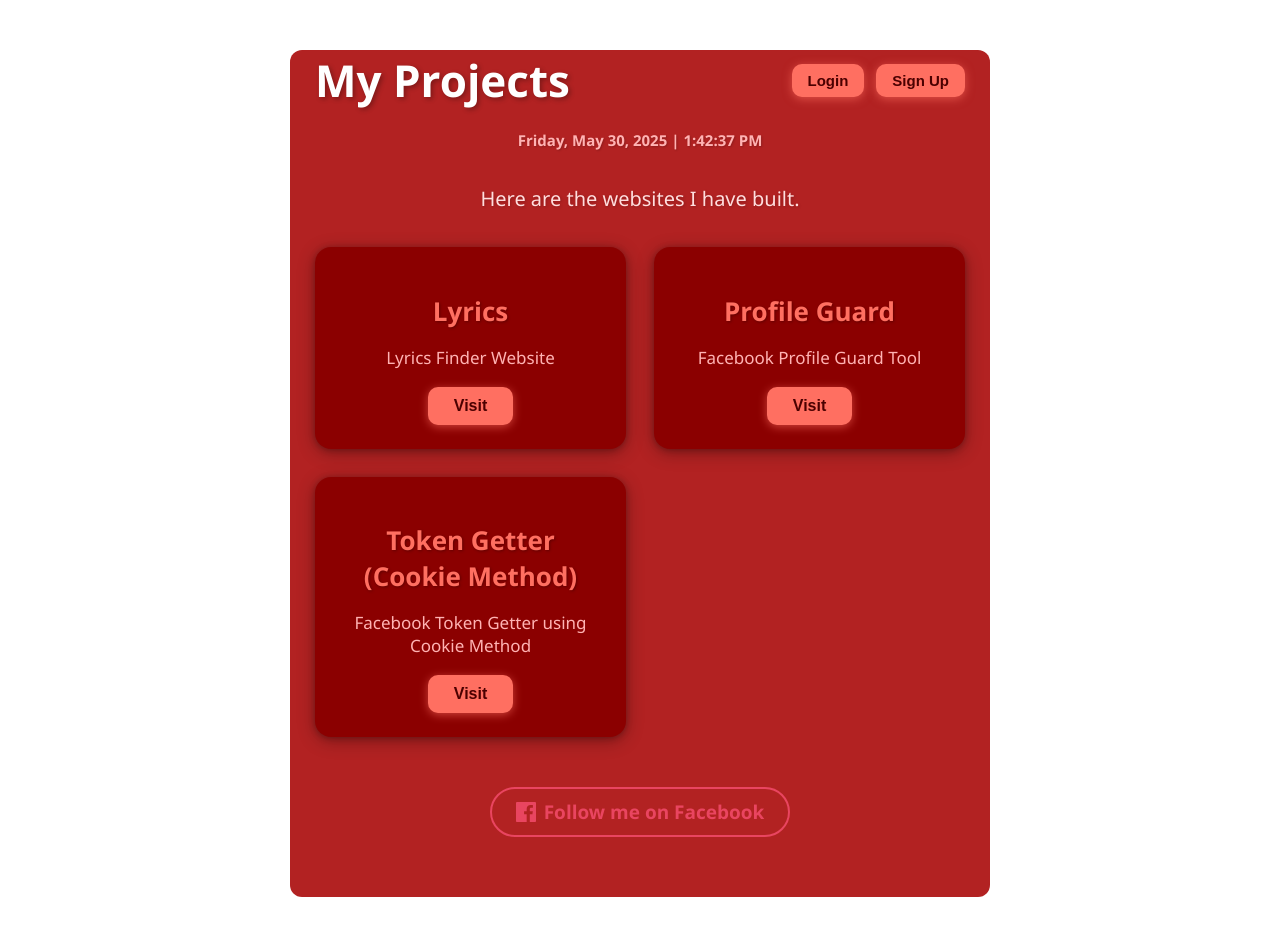
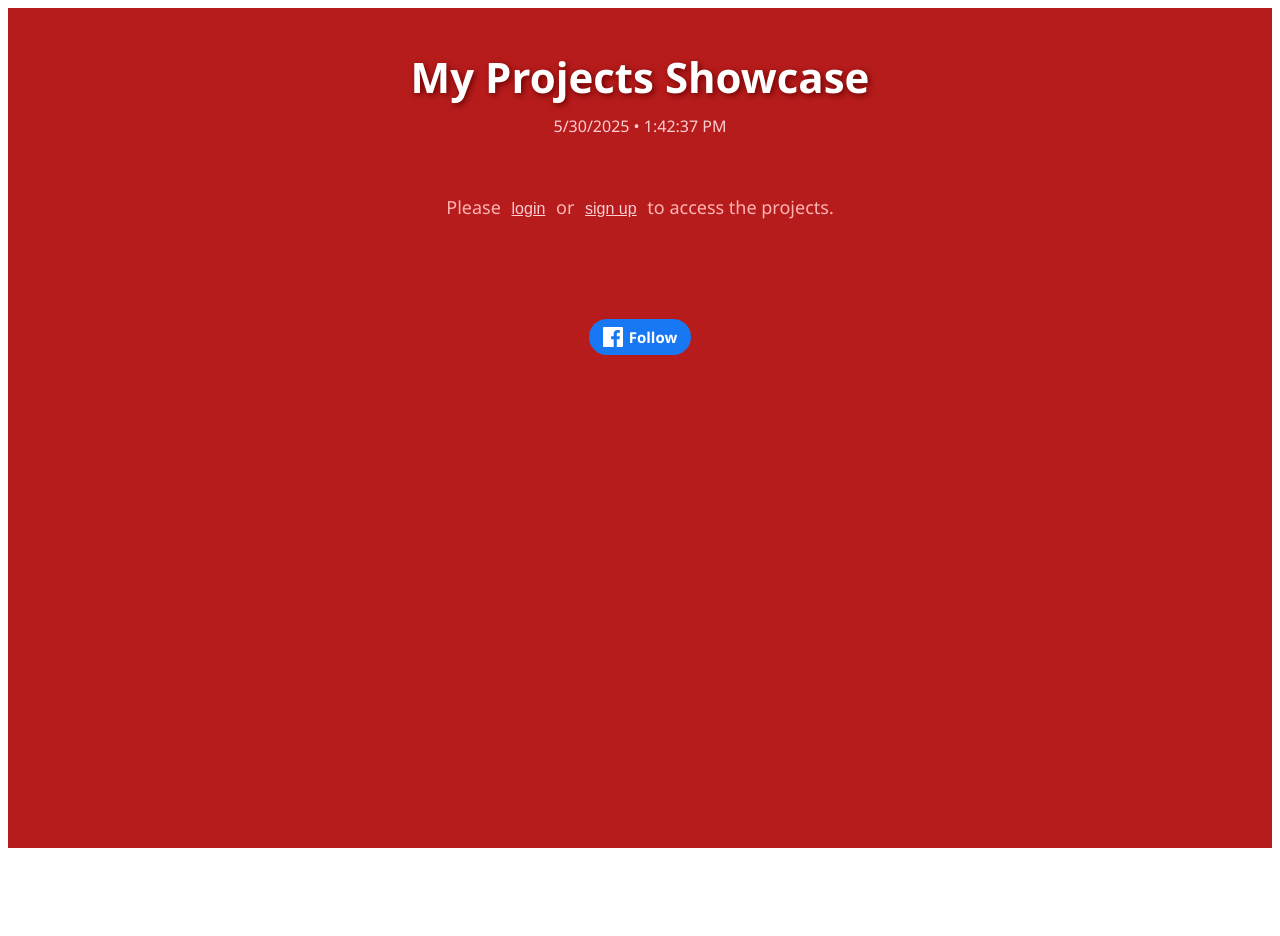
Before and after one commit to johnalpay/Project-s-, a Next.js app: page / in a window 1280 px wide. Shown: the top 936 px of the page. After the commit the page ends 856 px from the top, so only its background shows below. Built offline with nearby package versions, Linux system fonts and the light colour scheme.

Commit message:
Update index.js

```diff
--- a/pages/index.js
+++ b/pages/index.js
@@ -1,194 +1,325 @@
-import { useEffect, useState } from "react";
+import { useState, useEffect } from "react";
 
-export default function Home() {
 const projects = [
   {
-      name: "Lyrics",
+    name: "Lyrics Finder",
+    description: "Find lyrics to your favorite songs.",
     url: "https://lyrics-liart.vercel.app/",
-      description: "Lyrics Finder Website",
   },
   {
     name: "Profile Guard",
+    description: "Protect your Facebook profile picture.",
     url: "https://profile-guard.vercel.app/",
-      description: "Facebook Profile Guard Tool",
   },
   {
     name: "Token Getter (Cookie Method)",
+    description: "Get your Facebook token safely.",
     url: "https://getnew-xi.vercel.app/",
-      description: "Facebook Token Getter using Cookie Method",
   },
 ];
 
+const styles = {
+  container: {
+    minHeight: "100vh",
+    backgroundColor: "#b71c1c", // dark red bg
+    color: "#fff",
+    fontFamily: "'Segoe UI', Tahoma, Geneva, Verdana, sans-serif",
+    padding: 20,
+    display: "flex",
+    flexDirection: "column",
+    alignItems: "center",
+  },
+  header: {
+    fontSize: 42,
+    fontWeight: "bold",
+    margin: "20px 0 10px",
+    textShadow: "2px 2px 6px #6b0000",
+  },
+  dateTime: {
+    fontSize: 16,
+    marginBottom: 40,
+    color: "#ffcdd2",
+  },
+  description: {
+    fontSize: 22,
+    marginBottom: 20,
+    textAlign: "center",
+  },
+  projectsContainer: {
+    display: "flex",
+    gap: 20,
+    flexWrap: "wrap",
+    justifyContent: "center",
+    maxWidth: 900,
+  },
+  projectCard: {
+    background:
+      "linear-gradient(135deg, #ff5252 0%, #b71c1c 100%)",
+    borderRadius: 12,
+    boxShadow: "0 4px 15px rgba(255, 82, 82, 0.5)",
+    padding: 25,
+    width: 280,
+    color: "#fff",
+    display: "flex",
+    flexDirection: "column",
+    alignItems: "center",
+    transition: "transform 0.3s ease",
+  },
+  projectName: {
+    fontSize: 26,
+    marginBottom: 10,
+  },
+  projectDesc: {
+    fontSize: 16,
+    marginBottom: 15,
+    textAlign: "center",
+  },
+  button: {
+    backgroundColor: "#ff1744",
+    border: "none",
+    borderRadius: 30,
+    padding: "10px 22px",
+    color: "#fff",
+    fontSize: 18,
+    cursor: "pointer",
+    boxShadow: "0 6px 15px #ff1744cc",
+    transition: "background-color 0.3s ease",
+  },
+  buttonHover: {
+    backgroundColor: "#ff4569",
+  },
+  footer: {
+    marginTop: 60,
+    fontSize: 14,
+    display: "flex",
+    alignItems: "center",
+    gap: 10,
+  },
+  facebookButton: {
+    backgroundColor: "#1877f2",
+    border: "none",
+    borderRadius: 30,
+    padding: "8px 14px",
+    color: "#fff",
+    cursor: "pointer",
+    display: "flex",
+    alignItems: "center",
+    gap: 6,
+    fontWeight: "600",
+    fontSize: 15,
+    textDecoration: "none",
+  },
+  facebookIcon: {
+    width: 20,
+    height: 20,
+    fill: "#fff",
+  },
+  formContainer: {
+    backgroundColor: "#8b0000",
+    padding: 30,
+    borderRadius: 14,
+    boxShadow: "0 4px 18px rgba(0,0,0,0.4)",
+    width: 350,
+    display: "flex",
+    flexDirection: "column",
+    gap: 15,
+  },
+  input: {
+    padding: 10,
+    fontSize: 16,
+    borderRadius: 6,
+    border: "none",
+    outline: "none",
+  },
+  linkButton: {
+    background: "none",
+    border: "none",
+    color: "#ffcdd2",
+    textDecoration: "underline",
+    cursor: "pointer",
+    fontSize: 16,
+  },
+  errorText: {
+    color: "#ff8080",
+    fontWeight: "bold",
+    fontSize: 14,
+  },
+};
+
+export default function Home() {
+  const [view, setView] = useState("home"); // home, login, signup
+  const [user, setUser] = useState(null);
   const [dateTime, setDateTime] = useState(new Date());
-  const [view, setView] = useState("home"); // "home", "login", "signup"
-  const [user, setUser] = useState(null);
 
-  // For form fields
-  const [formUsername, setFormUsername] = useState("");
-  const [formPassword, setFormPassword] = useState("");
-  const [message, setMessage] = useState("");
+  // Form states
+  const [formData, setFormData] = useState({ username: "", password: "" });
+  const [error, setError] = useState("");
 
   useEffect(() => {
-    const timer = setInterval(() => setDateTime(new Date()), 1000);
-    return () => clearInterval(timer);
+    const interval = setInterval(() => {
+      setDateTime(new Date());
+    }, 1000);
+    return () => clearInterval(interval);
   }, []);
 
+  // Save user to localStorage for persistence
   useEffect(() => {
-    // Check localStorage for logged in user
-    const savedUser = localStorage.getItem("loggedInUser");
-    if (savedUser) setUser(savedUser);
+    const storedUser = localStorage.getItem("user");
+    if (storedUser) setUser(JSON.parse(storedUser));
   }, []);
 
-  const formattedDate = dateTime.toLocaleDateString(undefined, {
-    weekday: "long",
-    year: "numeric",
-    month: "long",
-    day: "numeric",
-  });
+  const saveUser = (u) => {
+    setUser(u);
+    localStorage.setItem("user", JSON.stringify(u));
+  };
 
-  const formattedTime = dateTime.toLocaleTimeString();
-
-  // Signup handler
-  function handleSignup(e) {
-    e.preventDefault();
-    if (!formUsername || !formPassword) {
-      setMessage("Please fill in both fields.");
+  // Simple fake signup/login logic (no backend)
+  const handleSignup = () => {
+    const { username, password } = formData;
+    if (!username || !password) {
+      setError("Please fill in all fields.");
       return;
     }
+    // Save user in localStorage as simple demo
+    const newUser = { username, password };
+    localStorage.setItem("users", JSON.stringify([...(JSON.parse(localStorage.getItem("users")) || []), newUser]));
+    saveUser({ username });
+    setError("");
+    setView("home");
+    setFormData({ username: "", password: "" });
+  };
 
-    const usersJSON = localStorage.getItem("users");
-    const users = usersJSON ? JSON.parse(usersJSON) : {};
-
-    if (users[formUsername]) {
-      setMessage("Username already exists. Please login or choose another.");
+  const handleLogin = () => {
+    const { username, password } = formData;
+    if (!username || !password) {
+      setError("Please fill in all fields.");
       return;
     }
+    const users = JSON.parse(localStorage.getItem("users")) || [];
+    const foundUser = users.find((u) => u.username === username && u.password === password);
+    if (foundUser) {
+      saveUser({ username });
+      setError("");
+      setView("home");
+      setFormData({ username: "", password: "" });
+    } else {
+      setError("Invalid username or password.");
+    }
+  };
 
-    users[formUsername] = formPassword;
-    localStorage.setItem("users", JSON.stringify(users));
-    setMessage("Signup successful! Please login now.");
-    setFormUsername("");
-    setFormPassword("");
-    setView("login");
-  }
-
-  // Login handler
-  function handleLogin(e) {
-    e.preventDefault();
-    if (!formUsername || !formPassword) {
-      setMessage("Please fill in both fields.");
-      return;
-    }
-
-    const usersJSON = localStorage.getItem("users");
-    const users = usersJSON ? JSON.parse(usersJSON) : {};
-
-    if (users[formUsername] && users[formUsername] === formPassword) {
-      localStorage.setItem("loggedInUser", formUsername);
-      setUser(formUsername);
-      setMessage("");
-      setFormUsername("");
-      setFormPassword("");
-      setView("home");
-    } else {
-      setMessage("Invalid username or password.");
-    }
-  }
-
-  function handleLogout() {
-    localStorage.removeItem("loggedInUser");
+  const handleLogout = () => {
+    localStorage.removeItem("user");
     setUser(null);
     setView("home");
-  }
+  };
 
   return (
-    <main style={styles.container}>
-      <header style={styles.header}>
-        <h1 style={styles.title}>My Projects</h1>
-        <nav>
-          {!user ? (
-            <>
-              <button style={styles.navButton} onClick={() => { setView("login"); setMessage(""); }}>
-                Login
-              </button>
-              <button style={styles.navButton} onClick={() => { setView("signup"); setMessage(""); }}>
-                Sign Up
-              </button>
-            </>
-          ) : (
-            <>
-              <span style={{ marginRight: 15, fontWeight: "600" }}>Welcome, {user}!</span>
-              <button style={styles.navButton} onClick={handleLogout}>
-                Logout
-              </button>
-            </>
-          )}
-        </nav>
-      </header>
-
+    <div style={styles.container}>
+      <h1 style={styles.header}>My Projects Showcase</h1>
       <div style={styles.dateTime}>
-        <span>{formattedDate}</span> | <span>{formattedTime}</span>
+        {dateTime.toLocaleDateString()} • {dateTime.toLocaleTimeString()}
       </div>
 
       {view === "home" && (
+        <>
+          {!user ? (
+            <p style={{ fontSize: 18, color: "#ffb3b3", marginBottom: 40, textAlign: "center" }}>
+              Please{" "}
+              <button style={styles.linkButton} onClick={() => setView("login")}>
+                login
+              </button>{" "}
+              or{" "}
+              <button style={styles.linkButton} onClick={() => setView("signup")}>
+                sign up
+              </button>{" "}
+              to access the projects.
+            </p>
+          ) : (
             <>
               <p style={styles.description}>Here are the websites I have built.</p>
 
               <div style={styles.projectsContainer}>
                 {projects.map((project) => (
-              <div key={project.name} style={styles.projectCard} className="project-card">
+                  <div
+                    key={project.name}
+                    style={styles.projectCard}
+                    className="project-card"
+                    onMouseEnter={(e) => (e.currentTarget.style.transform = "scale(1.05)")}
+                    onMouseLeave={(e) => (e.currentTarget.style.transform = "scale(1)")}
+                  >
                     <h2 style={styles.projectName}>{project.name}</h2>
                     <p style={styles.projectDesc}>{project.description}</p>
                     <a href={project.url} target="_blank" rel="noopener noreferrer">
-                  <button style={styles.button} className="visit-button">Visit</button>
+                      <button style={styles.button} className="visit-button">
+                        Visit
+                      </button>
                     </a>
                   </div>
                 ))}
               </div>
+
+              <button
+                style={{ ...styles.button, marginTop: 40, backgroundColor: "#b71c1c" }}
+                onClick={handleLogout}
+              >
+                Logout ({user.username})
+              </button>
+            </>
+          )}
         </>
       )}
 
       {(view === "login" || view === "signup") && (
-        <form onSubmit={view === "login" ? handleLogin : handleSignup} style={styles.form}>
-          <h2>{view === "login" ? "Login" : "Sign Up"}</h2>
-          {message && <p style={styles.message}>{message}</p>}
+        <div style={styles.formContainer}>
+          <h2 style={{ marginBottom: 10 }}>{view === "login" ? "Login" : "Sign Up"}</h2>
+
           <input
+            style={styles.input}
             type="text"
             placeholder="Username"
-            value={formUsername}
-            onChange={(e) => setFormUsername(e.target.value)}
-            style={styles.input}
-            autoComplete="username"
+            value={formData.username}
+            onChange={(e) => setFormData((prev) => ({ ...prev, username: e.target.value }))}
           />
           <input
+            style={styles.input}
             type="password"
             placeholder="Password"
-            value={formPassword}
-            onChange={(e) => setFormPassword(e.target.value)}
-            style={styles.input}
-            autoComplete={view === "login" ? "current-password" : "new-password"}
+            value={formData.password}
+            onChange={(e) => setFormData((prev) => ({ ...prev, password: e.target.value }))}
           />
-          <button type="submit" style={styles.button}>
+          {error && <p style={styles.errorText}>{error}</p>}
+
+          <button
+            style={{ ...styles.button, marginTop: 10 }}
+            onClick={view === "login" ? handleLogin : handleSignup}
+          >
             {view === "login" ? "Login" : "Sign Up"}
           </button>
-          <p style={{ marginTop: 12 }}>
+
+          <p style={{ marginTop: 15, fontSize: 14, color: "#ffcdd2" }}>
             {view === "login" ? (
               <>
                 Don't have an account?{" "}
-                <button type="button" style={styles.linkButton} onClick={() => { setView("signup"); setMessage(""); }}>
+                <button style={styles.linkButton} onClick={() => setView("signup")}>
                   Sign Up
                 </button>
               </>
             ) : (
               <>
                 Already have an account?{" "}
-                <button type="button" style={styles.linkButton} onClick={() => { setView("login"); setMessage(""); }}>
+                <button style={styles.linkButton} onClick={() => setView("login")}>
                   Login
                 </button>
               </>
             )}
           </p>
-        </form>
+          <button
+            style={{ ...styles.button, backgroundColor: "#b71c1c", marginTop: 15 }}
+            onClick={() => setView("home")}
+          >
+            Back to Home
+          </button>
+        </div>
       )}
 
       <footer style={styles.footer}>
@@ -196,194 +327,20 @@ export default function Home() {
           href="https://www.facebook.com/profile.php?id=61576992292379"
           target="_blank"
           rel="noopener noreferrer"
-          style={styles.followButton}
-          aria-label="Follow on Facebook"
-          className="follow-button"
+          style={styles.facebookButton}
         >
-          <FacebookIcon /> Follow me on Facebook
+          <svg
+            xmlns="http://www.w3.org/2000/svg"
+            style={styles.facebookIcon}
+            viewBox="0 0 24 24"
+            aria-hidden="true"
+            focusable="false"
+          >
+            <path d="M22.675 0h-21.35C.592 0 0 .593 0 1.326v21.348C0 23.406.592 24 1.325 24H12.82v-9.294H9.692v-3.622h3.128V8.413c0-3.1 1.893-4.788 4.659-4.788 1.325 0 2.464.098 2.797.142v3.24l-1.918.001c-1.504 0-1.795.715-1.795 1.763v2.31h3.59l-.467 3.622h-3.123V24h6.116C23.406 24 24 23.406 24 22.674V1.326C24 .593 23.406 0 22.675 0z" />
+          </svg>
+          Follow
         </a>
       </footer>
-
-      <style jsx>{`
-        .project-card:hover {
-          transform: translateY(-8px);
-          box-shadow: 0 12px 24px rgba(0,0,0,0.5);
-        }
-
-        .visit-button:hover {
-          background-color: #ff4b45;
-          box-shadow: 0 6px 15px rgba(255,75,69,0.7);
-          transform: scale(1.05);
-        }
-
-        .visit-button:active {
-          transform: scale(0.98);
-        }
-
-        .follow-button:hover {
-          background-color: #E94560;
-          color: #fff;
-          border-color: #b22222;
-          box-shadow: 0 6px 15px rgba(233,69,96,0.7);
-          transform: scale(1.07);
-        }
-
-        .follow-button:active {
-          transform: scale(0.95);
-        }
-      `}</style>
-    </main>
+    </div>
   );
   }
-
-function FacebookIcon() {
-  return (
-    <svg
-      style={{ marginRight: 8 }}
-      xmlns="http://www.w3.org/2000/svg"
-      height="20"
-      viewBox="0 0 24 24"
-      width="20"
-      fill="#E94560"
-    >
-      <path d="M22.675 0H1.325C.593 0 0 .593 0 1.326v21.348C0 23.406.593 24 1.325 24H12.82v-9.294H9.692v-3.622h3.128V8.413c0-3.1 1.893-4.788 4.659-4.788 1.325 0 2.463.099 2.795.143v3.24l-1.918.001c-1.504 0-1.796.715-1.796 1.764v2.313h3.59l-.467 3.622h-3.123V24h6.116C23.406 24 24 23.406 24 22.674V1.326C24 .593 23.406 0 22.675 0z" />
-    </svg>
-  );
-}
-
-const styles = {
-  container: {
-    maxWidth: 700,
-    margin: "50px auto",
-    padding: "0 25px 60px",
-    fontFamily: "'Segoe UI', Tahoma, Geneva, Verdana, sans-serif",
-    textAlign: "center",
-    backgroundColor: "#b22222", // firebrick red
-    minHeight: "100vh",
-    color: "#fff",
-    boxSizing: "border-box",
-    borderRadius: 12,
-  },
-  header: {
-    display: "flex",
-    justifyContent: "space-between",
-    alignItems: "center",
-    marginBottom: 20,
-  },
-  title: {
-    fontSize: 44,
-    margin: 0,
-    fontWeight: "700",
-    textShadow: "2px 2px 5px rgba(0,0,0,0.3)",
-  },
-  navButton: {
-    marginLeft: 12,
-    backgroundColor: "#ff6f61",
-    border: "none",
-    borderRadius: 10,
-    padding: "8px 16px",
-    color: "#4b0000",
-    fontWeight: "700",
-    cursor: "pointer",
-    fontSize: 15,
-    boxShadow: "0 2px 10px rgba(255,111,97,0.6)",
-    transition: "background-color 0.3s ease",
-  },
-  dateTime: {
-    fontSize: 15,
-    color: "#ffb3b3",
-    marginBottom: 35,
-    fontWeight: "600",
-    textShadow: "1px 1px 2px rgba(0,0,0,0.2)",
-  },
-  description: {
-    fontSize: 20,
-    marginBottom: 35,
-    color: "#ffdede",
-    textShadow: "1px 1px 3px rgba(0,0,0,0.2)",
-  },
-  projectsContainer: {
-    display: "grid",
-    gridTemplateColumns: "repeat(auto-fit, minmax(260px, 1fr))",
-    gap: 28,
-  },
-  projectCard: {
-    padding: 24,
-    borderRadius: 16,
-    boxShadow:
-      "0 4px 18px rgba(0,0,0,0.3), 0 1px 6px rgba(0,0,0,0.25)",
-    backgroundColor: "#8b0000", // dark red
-    transition: "transform 0.3s ease, box-shadow 0.3s ease",
-    cursor: "default",
-  },
-  projectName: {
-    fontSize: 26,
-    marginBottom: 8,
-    color: "#ff6f61", // pastel red-ish
-    textShadow: "1px 1px 3px rgba(0,0,0,0.3)",
-  },
-  projectDesc: {
-    fontSize: 17,
-    marginBottom: 18,
-    color: "#ffb3b3",
-  },
-  button: {
-    padding: "10px 26px",
-    fontSize: 16,
-    fontWeight: "700",
-    cursor: "pointer",
-    backgroundColor: "#ff6f61",
-    border: "none",
-    borderRadius: 10,
-    color: "#4b0000",
-    boxShadow: "0 2px 10px rgba(255,111,97,0.6)",
-    transition: "background-color 0.3s ease, transform 0.2s ease, box-shadow 0.3s ease",
-  },
-  footer: {
-    marginTop: 50,
-  },
-  followButton: {
-    display: "inline-flex",
-    alignItems: "center",
-    fontSize: 19,
-    fontWeight: "700",
-    textDecoration: "none",
-    color: "#E94560",
-    border: "2px solid #E94560",
-    padding: "10px 24px",
-    borderRadius: 35,
-    transition: "background-color 0.3s ease, color 0.3s ease, transform 0.2s ease, box-shadow 0.3s ease",
-  },
-  form: {
-    backgroundColor: "#8b0000",
-    padding: 30,
-    borderRadius: 20,
-    boxShadow: "0 4px 18px rgba(0,0,0,0.4)",
-    maxWidth: 400,
-    margin: "auto",
-  },
-  input: {
-    display: "block",
-    width: "100%",
-    padding: 10,
-    marginBottom: 18,
-    borderRadius: 8,
-    border: "none",
-    fontSize: 16,
-  },
-  message: {
-    marginBottom: 18,
-    color: "#ffb3b3",
-    fontWeight: "600",
-  },
-  linkButton: {
-    background: "none",
-    border: "none",
-    color: "#ff6f61",
-    cursor: "pointer",
-    fontWeight: "700",
-    textDecoration: "underline",
-    padding: 0,
-    fontSize: 15,
-  },
-};
```
Lines whose indentation alone changed are shown as unchanged.
